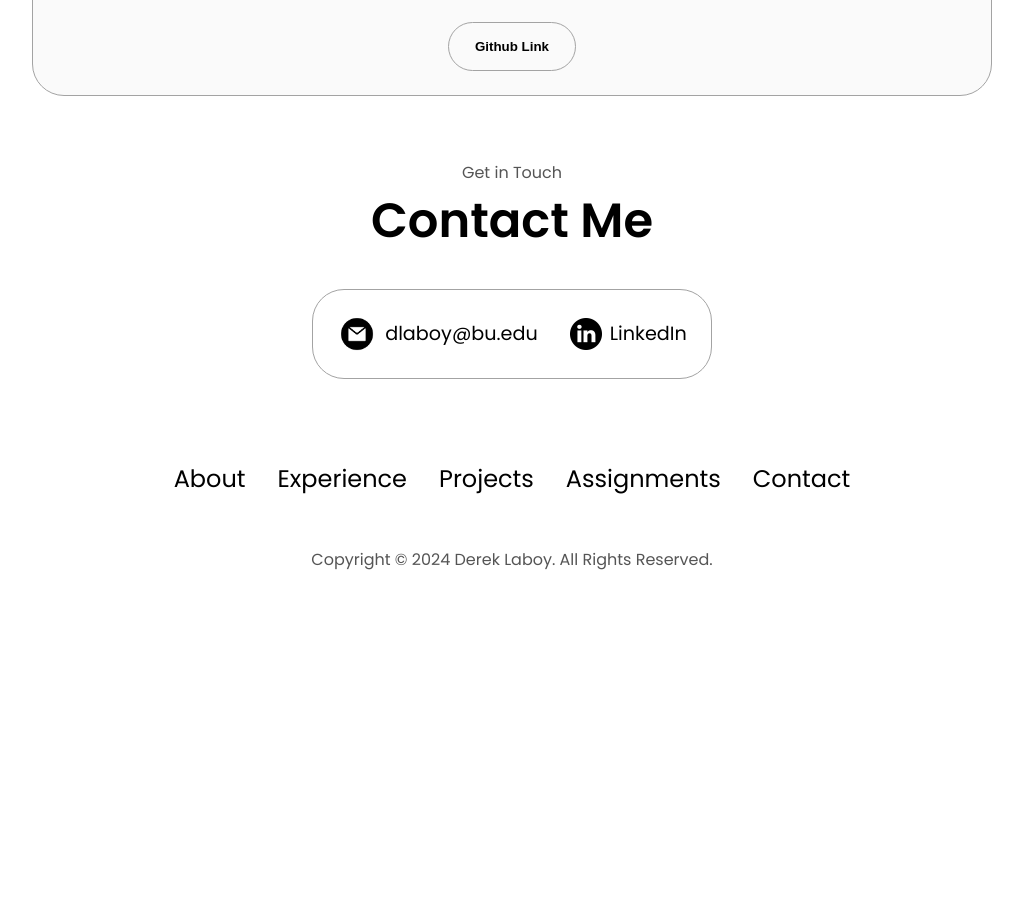
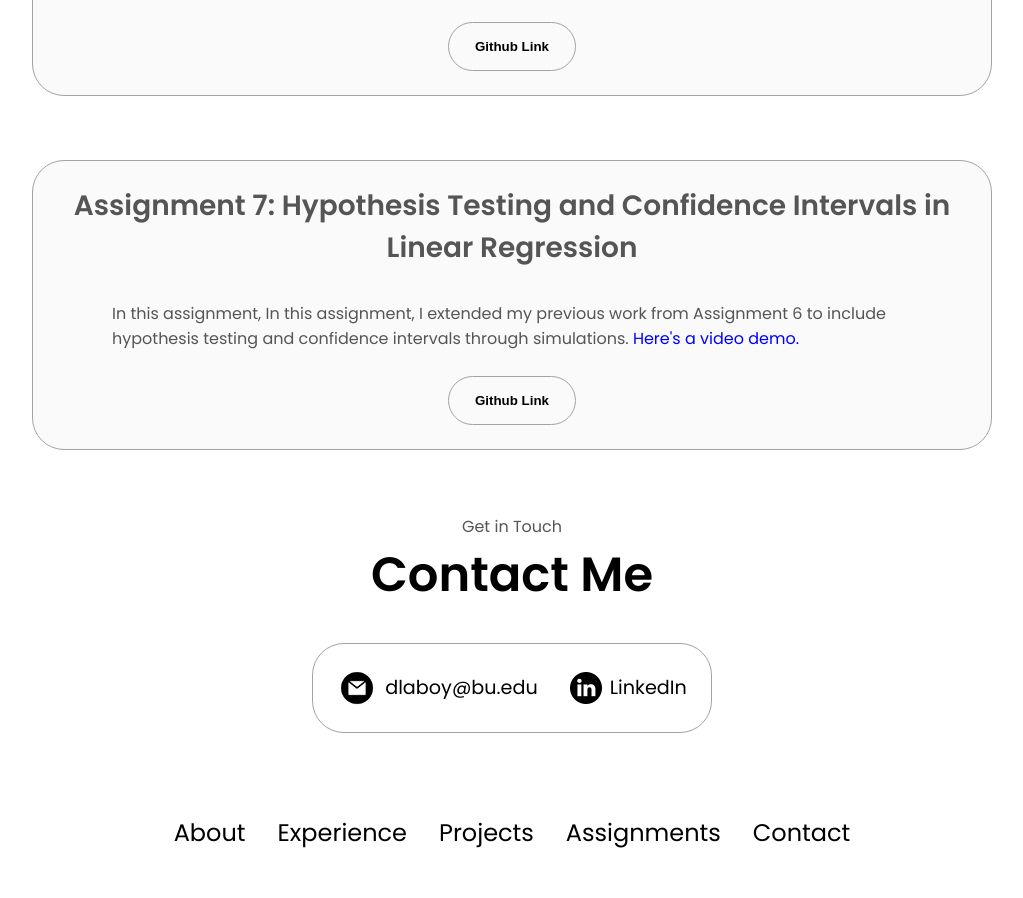
Before and after one commit to dlaboy25/dlaboy25.github.io, a plain HTML site: page index.html in a window 1280 px wide. Shown: the part 6951-7849 px from the top of the page, without its empty margins (128-1151 px from the left). Before the commit the page ends 7570 px from the top, so only its background shows below. Drawn offline with Linux system fonts and the light colour scheme.

Commit message:
assignment 7

```diff
--- a/index.html
+++ b/index.html
@@ -498,6 +498,25 @@
                 </div>
             </div>
         </div>
+        <div class="assignments-details-container">
+          <div class="about-containers">
+              <div class="details-container color-container">
+                  <h2 class="assignments-sub-title">Assignment 7: Hypothesis Testing and Confidence Intervals in Linear Regression</h2>
+                  <div class="assignments-article-container">
+                      <assignment>
+                          <p>In this assignment, In this assignment, I extended my previous work from Assignment 6 to include hypothesis testing and confidence intervals through simulations.
+                            <a href="https://youtu.be/fzlzaPIvMg0" style="color: blue;">Here's a video demo.</a>
+                      </assignment>
+                  </div>
+                  <br/>
+                  <div class="btn-container">
+                      <button class="btn btn-color-2 project-btn" onclick="location.href='https://github.com/dlaboy25/dlaboy-assignment-7.git'">
+                          Github Link
+                      </button>
+                  </div>
+              </div>
+          </div>
+      </div>
 </div>
   </section>
     <section id="contact">
```
